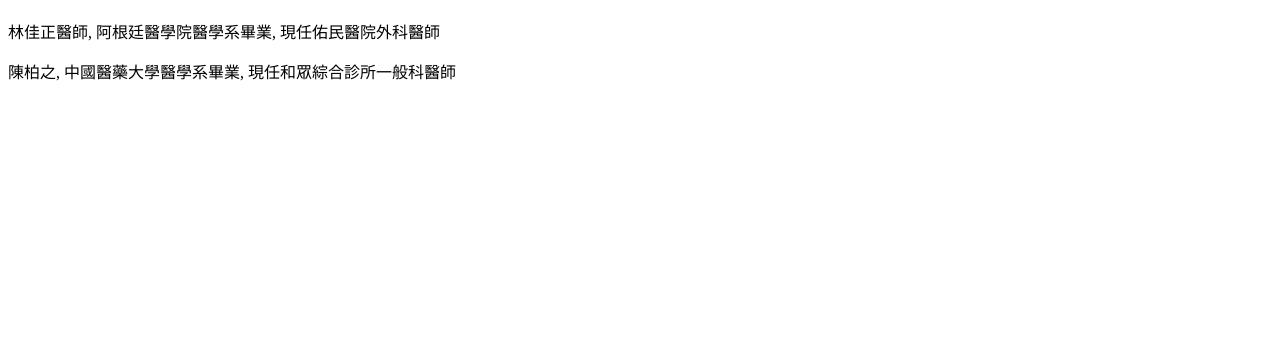
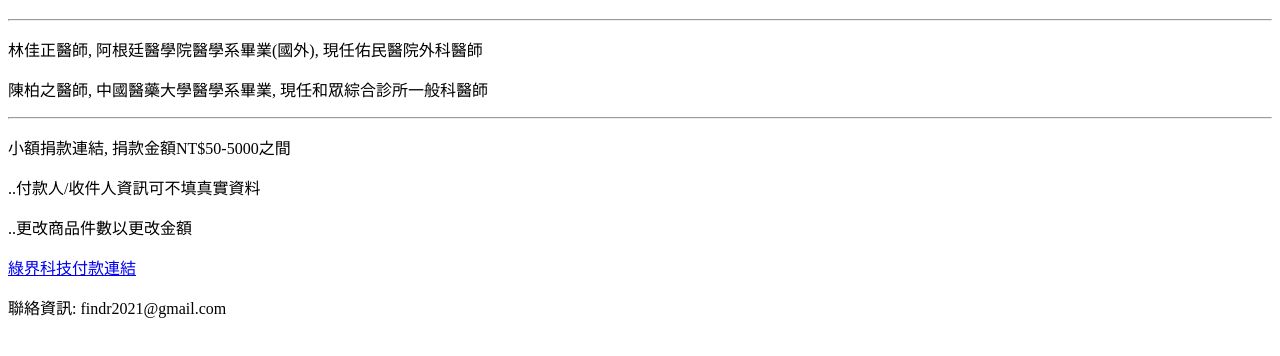
Before and after one commit to irene1992yi/findr, a plain HTML site: page index.html in a window 1280 px wide. Shown: the part 70-426 px from the top of the page. Drawn offline with Linux system fonts and the light colour scheme.

Commit message:
add via git web
add via git web

```diff
--- a/index.html
+++ b/index.html
@@ -1,10 +1,22 @@
 <!DOCTYPE html>
 <html>
-<body>
+<head>
+	<title>找醫師</title>
+	<meta charset="utf-8">
+</head>
+<body >
 
 <h1>醫師學經歷</h1>
-<p>林佳正醫師, 阿根廷醫學院醫學系畢業, 現任佑民醫院外科醫師</p>
-<p>陳柏之, 中國醫藥大學醫學系畢業, 現任和眾綜合診所一般科醫師</p>
+<hr>
+<p>林佳正醫師, 阿根廷醫學院醫學系畢業(國外), 現任佑民醫院外科醫師</p>
+<p>陳柏之醫師, 中國醫藥大學醫學系畢業, 現任和眾綜合診所一般科醫師</p>
+<hr>
+<p>小額捐款連結, 捐款金額NT$50-5000之間</p>
+<p>..付款人/收件人資訊可不填真實資料</p>
+<p>..更改商品件數以更改金額</p>
+
+<a href="https://p.ecpay.com.tw/2657930" target= "_blank">綠界科技付款連結</a>
+<p>聯絡資訊: findr2021@gmail.com</p>
 
 </body>
 </html>
```
